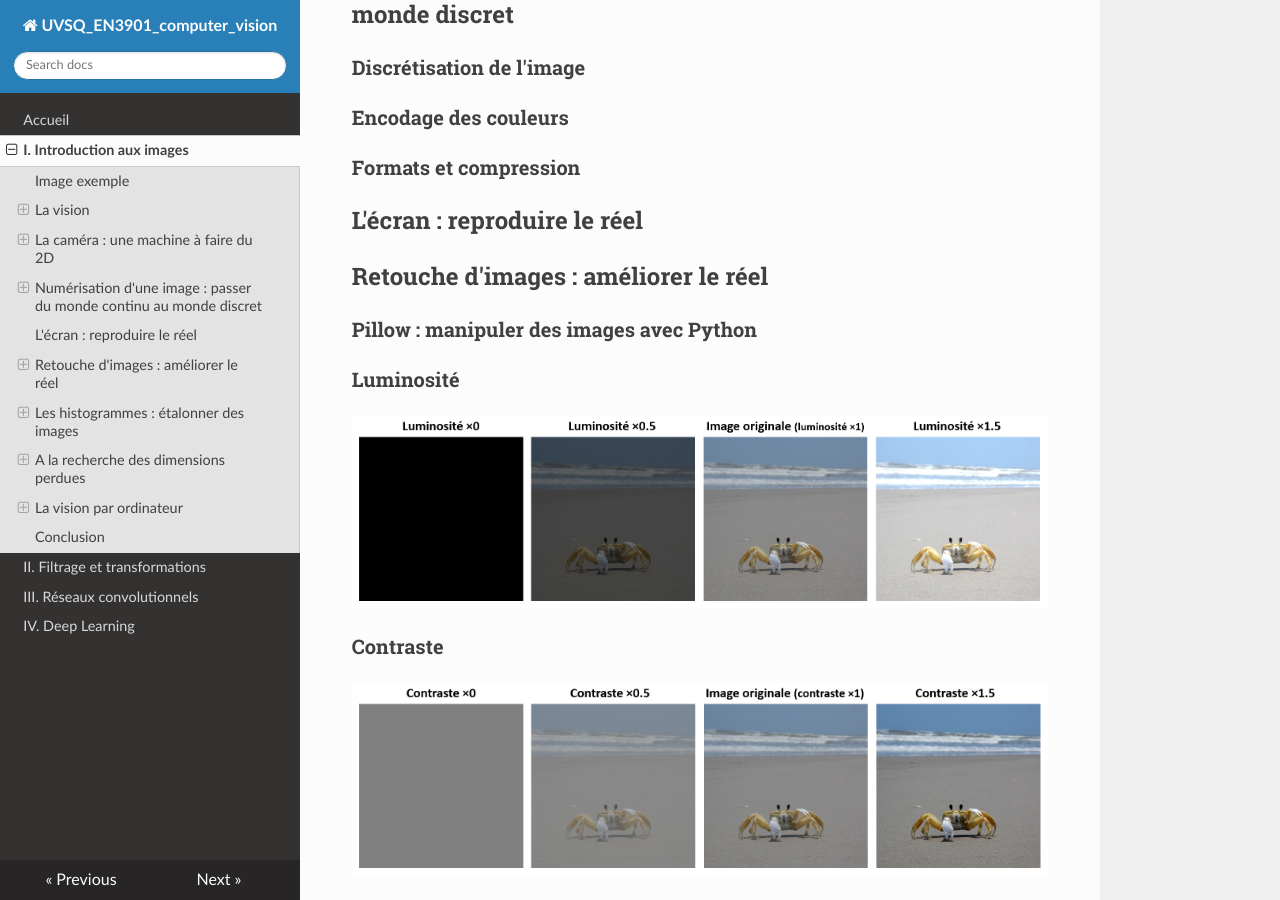
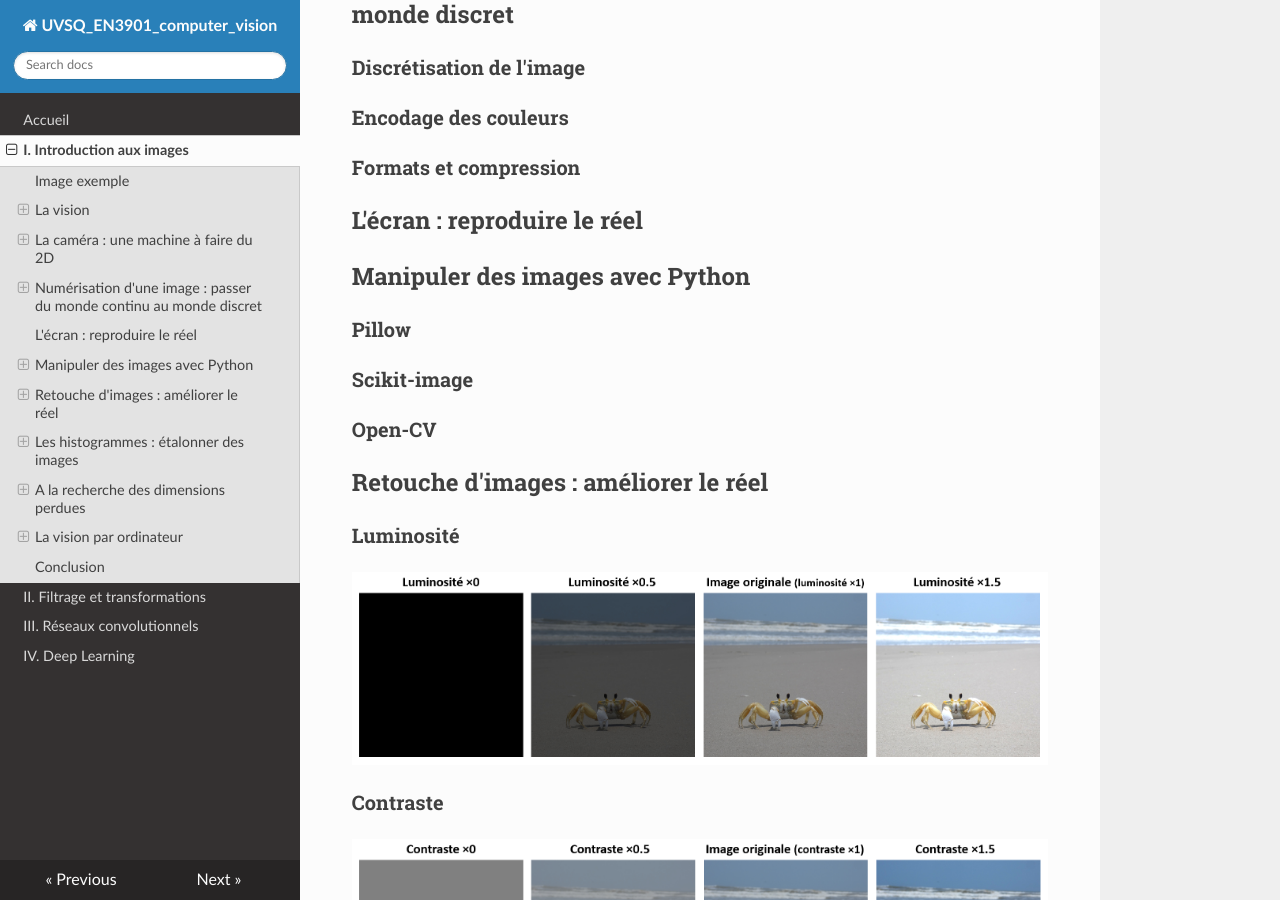
Before and after one commit to NicOudart/UVSQ_EN3901_computer_vision, an MkDocs documentation site: the page built from docs/Chap1_Introduction_images.md, in a window 1280 px wide and 900 px high, scrolled down 1864 px. Built offline with MkDocs 1.6.1, drawn with Linux system fonts in a browser that asks for light colours; nearby versions of some CDN libraries.

Commit message:
-Progress on Chapter 1.

```diff
--- a/docs/Chap1_Introduction_images.md
+++ b/docs/Chap1_Introduction_images.md
@@ -57,9 +57,15 @@ N'hésitez pas à aller regarder les détails de la prise de vue dans les métad
 
 ## L'écran : reproduire le réel
 
+## Manipuler des images avec Python
+
+### Pillow
+
+### Scikit-image
+
+### Open-CV
+
 ## Retouche d'images : améliorer le réel
-
-### Pillow : manipuler des images avec Python
 
 ### Luminosité
 
```
